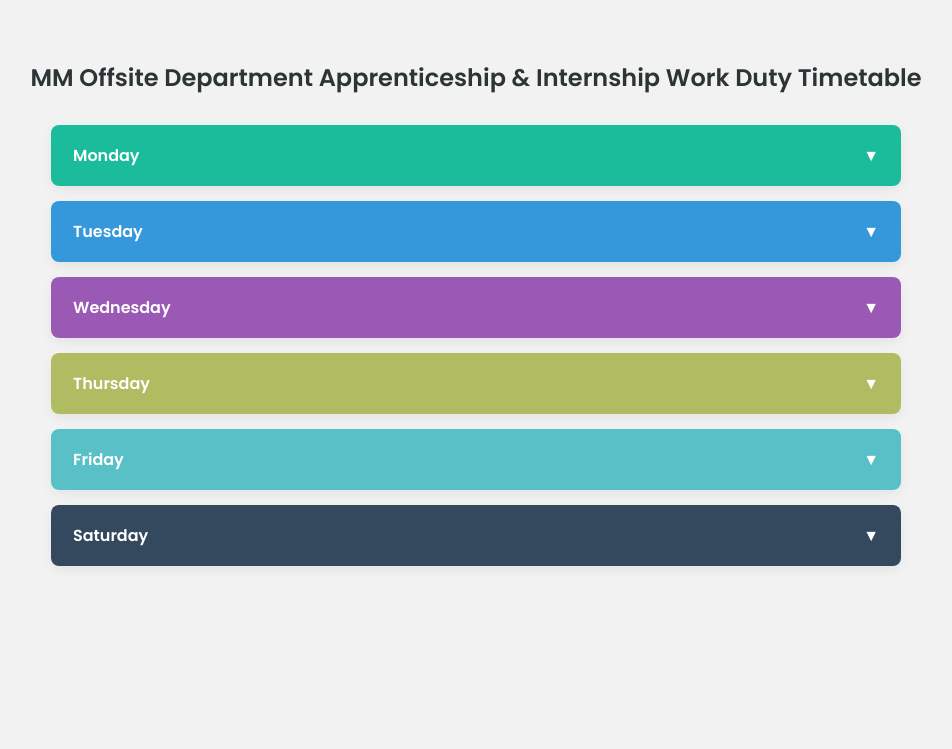
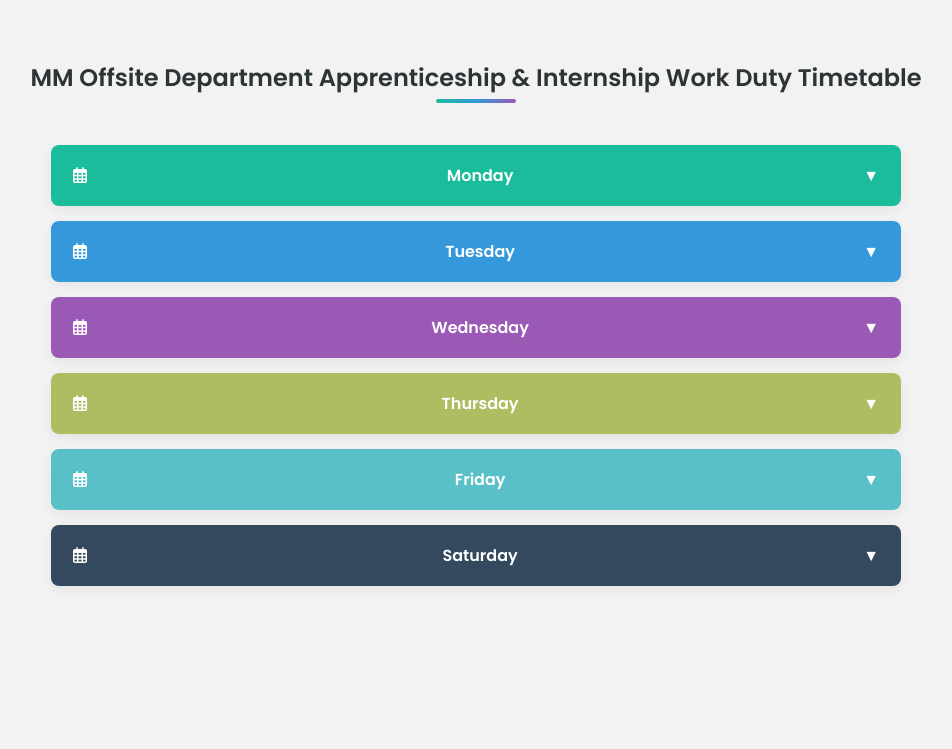
Before and after one commit to BIRKANG2002/Apprenticeship-Internship, a plain HTML site: page index.html in a window 1280 px wide. Shown: the whole page, without its empty margins (164-1116 px from the left). Drawn offline with Linux system fonts and the light colour scheme.

Commit message:
Update index.html

```diff
--- a/index.html
+++ b/index.html
@@ -5,6 +5,8 @@
   <meta name="viewport" content="width=device-width, initial-scale=1.0"/>
   <title>NTPC Timetable</title>
   <link href="https://fonts.googleapis.com/css2?family=Poppins:wght@400;600&display=swap" rel="stylesheet">
+  <link rel="stylesheet" href="https://cdnjs.cloudflare.com/ajax/libs/font-awesome/6.4.0/css/all.min.css">
+
   <style>
     body {
       font-family: 'Poppins', sans-serif;
@@ -13,12 +15,41 @@
       padding: 40px 20px;
     }
 
-    h2 {
+    .heading-wrapper {
       text-align: center;
+      margin-bottom: 30px;
+    }
+
+    .underline-heading {
+      position: relative;
+      display: inline-block;
+      font-size: 24px;
+      font-weight: 600;
       color: #2d3436;
-      font-weight: 600;
-      margin-bottom: 30px;
-      font-size: 24px;
+    }
+
+    .underline-heading::after {
+      content: '';
+      position: absolute;
+      left: 50%;
+      bottom: -8px;
+      transform: translateX(-50%);
+      width: 80px;
+      height: 4px;
+      background: linear-gradient(90deg, #1abc9c, #3498db, #9b59b6);
+      border-radius: 2px;
+      animation: slideIn 1s ease-out;
+    }
+
+    @keyframes slideIn {
+      from {
+        width: 0;
+        opacity: 0;
+      }
+      to {
+        width: 80px;
+        opacity: 1;
+      }
     }
 
     .accordion {
@@ -49,6 +80,10 @@
       transition: 0.3s;
     }
 
+    .accordion-header i {
+      margin-right: 10px;
+    }
+
     .accordion-header::after {
       content: '\25BC';
       font-size: 16px;
@@ -59,7 +94,6 @@
       transform: rotate(180deg);
     }
 
-    /* Color-coded days */
     .accordion-item.monday .accordion-header { background: #1abc9c; }
     .accordion-item.tuesday .accordion-header { background: #3498db; }
     .accordion-item.wednesday .accordion-header { background: #9b59b6; }
@@ -90,18 +124,22 @@
       font-weight: 600;
     }
 
-    .time {
+    .time,
+    .names {
       font-size: 14px;
       color: #555;
+      margin-left: 18px;
     }
 
-    .names {
-      font-size: 14px;
-      color: #333;
+    .time i,
+    .names i,
+    .shift b i {
+      margin-right: 6px;
+      color: #3498db;
     }
 
     @media (max-width: 600px) {
-      h2 { font-size: 20px; }
+      .underline-heading { font-size: 20px; }
       .accordion-header { font-size: 14px; padding: 14px 18px; }
       .accordion-body { font-size: 14px; }
     }
@@ -109,56 +147,108 @@
 </head>
 <body>
 
-  <h2>MM Offsite Department Apprenticeship & Internship Work Duty Timetable</h2>
+  <div class="heading-wrapper">
+    <h2 class="underline-heading">MM Offsite Department Apprenticeship & Internship Work Duty Timetable</h2>
+  </div>
 
   <div class="accordion">
+
     <div class="accordion-item monday">
-      <div class="accordion-header">Monday</div>
+      <div class="accordion-header"><i class="fa-regular fa-calendar-days"></i> Monday</div>
       <div class="accordion-body">
-        <div class="shift"><b>Morning Shift</b><div class="time">10:00 AM – 1:00 PM</div><div class="names">Birkang Basumatary, Rockmon Ali</div></div>
-        <div class="shift"><b>Evening Shift</b><div class="time">3:00 PM – 5:00 PM</div><div class="names">Nirjay Basumatary, Rashila Mushahary</div></div>
+        <div class="shift">
+          <b><i class="fa-solid fa-briefcase"></i> Morning Shift</b>
+          <div class="time"><i class="fa-regular fa-clock"></i> 10:00 AM – 1:00 PM</div>
+          <div class="names"><i class="fa-regular fa-user"></i> Birkang Basumatary, Rockmon Ali</div>
+        </div>
+        <div class="shift">
+          <b><i class="fa-solid fa-briefcase"></i> Evening Shift</b>
+          <div class="time"><i class="fa-regular fa-clock"></i> 3:00 PM – 5:00 PM</div>
+          <div class="names"><i class="fa-regular fa-user"></i> Nirjay Basumatary, Rashila Mushahary</div>
+        </div>
       </div>
     </div>
 
     <div class="accordion-item tuesday">
-      <div class="accordion-header">Tuesday</div>
+      <div class="accordion-header"><i class="fa-regular fa-calendar-days"></i> Tuesday</div>
       <div class="accordion-body">
-        <div class="shift"><b>Morning Shift</b><div class="time">10:00 AM – 1:00 PM</div><div class="names">Ritu Narzary, Ambrit Basumatary</div></div>
-        <div class="shift"><b>Evening Shift</b><div class="time">3:00 PM – 5:00 PM</div><div class="names">Rockmon Ali, Birkang Basumatary</div></div>
+        <div class="shift">
+          <b><i class="fa-solid fa-briefcase"></i> Morning Shift</b>
+          <div class="time"><i class="fa-regular fa-clock"></i> 10:00 AM – 1:00 PM</div>
+          <div class="names"><i class="fa-regular fa-user"></i> Ritu Narzary, Ambrit Basumatary</div>
+        </div>
+        <div class="shift">
+          <b><i class="fa-solid fa-briefcase"></i> Evening Shift</b>
+          <div class="time"><i class="fa-regular fa-clock"></i> 3:00 PM – 5:00 PM</div>
+          <div class="names"><i class="fa-regular fa-user"></i> Rockmon Ali, Birkang Basumatary</div>
+        </div>
       </div>
     </div>
 
     <div class="accordion-item wednesday">
-      <div class="accordion-header">Wednesday</div>
+      <div class="accordion-header"><i class="fa-regular fa-calendar-days"></i> Wednesday</div>
       <div class="accordion-body">
-        <div class="shift"><b>Morning Shift</b><div class="time">10:00 AM – 1:00 PM</div><div class="names">Birkang Basumatary, Nirjay Basumatary</div></div>
-        <div class="shift"><b>Evening Shift</b><div class="time">3:00 PM – 5:00 PM</div><div class="names">Ritu Narzary, Ambrit Basumatary</div></div>
+        <div class="shift">
+          <b><i class="fa-solid fa-briefcase"></i> Morning Shift</b>
+          <div class="time"><i class="fa-regular fa-clock"></i> 10:00 AM – 1:00 PM</div>
+          <div class="names"><i class="fa-regular fa-user"></i> Birkang Basumatary, Nirjay Basumatary</div>
+        </div>
+        <div class="shift">
+          <b><i class="fa-solid fa-briefcase"></i> Evening Shift</b>
+          <div class="time"><i class="fa-regular fa-clock"></i> 3:00 PM – 5:00 PM</div>
+          <div class="names"><i class="fa-regular fa-user"></i> Ritu Narzary, Ambrit Basumatary</div>
+        </div>
       </div>
     </div>
 
     <div class="accordion-item thursday">
-      <div class="accordion-header">Thursday</div>
+      <div class="accordion-header"><i class="fa-regular fa-calendar-days"></i> Thursday</div>
       <div class="accordion-body">
-        <div class="shift"><b>Morning Shift</b><div class="time">10:00 AM – 1:00 PM</div><div class="names">Rockmon Ali, Birkang Basumatary</div></div>
-        <div class="shift"><b>Evening Shift</b><div class="time">3:00 PM – 5:00 PM</div><div class="names">Rockmon Ali, Nirjay Basumatary</div></div>
+        <div class="shift">
+          <b><i class="fa-solid fa-briefcase"></i> Morning Shift</b>
+          <div class="time"><i class="fa-regular fa-clock"></i> 10:00 AM – 1:00 PM</div>
+          <div class="names"><i class="fa-regular fa-user"></i> Rockmon Ali, Birkang Basumatary</div>
+        </div>
+        <div class="shift">
+          <b><i class="fa-solid fa-briefcase"></i> Evening Shift</b>
+          <div class="time"><i class="fa-regular fa-clock"></i> 3:00 PM – 5:00 PM</div>
+          <div class="names"><i class="fa-regular fa-user"></i> Rockmon Ali, Nirjay Basumatary</div>
+        </div>
       </div>
     </div>
 
     <div class="accordion-item friday">
-      <div class="accordion-header">Friday</div>
+      <div class="accordion-header"><i class="fa-regular fa-calendar-days"></i> Friday</div>
       <div class="accordion-body">
-        <div class="shift"><b>Morning Shift</b><div class="time">10:00 AM – 1:00 PM</div><div class="names">Ritu Narzary, Rashila Mushahary</div></div>
-        <div class="shift"><b>Evening Shift</b><div class="time">3:00 PM – 5:00 PM</div><div class="names">Ritu Narzary, Ambrit Basumatary</div></div>
+        <div class="shift">
+          <b><i class="fa-solid fa-briefcase"></i> Morning Shift</b>
+          <div class="time"><i class="fa-regular fa-clock"></i> 10:00 AM – 1:00 PM</div>
+          <div class="names"><i class="fa-regular fa-user"></i> Ritu Narzary, Rashila Mushahary</div>
+        </div>
+        <div class="shift">
+          <b><i class="fa-solid fa-briefcase"></i> Evening Shift</b>
+          <div class="time"><i class="fa-regular fa-clock"></i> 3:00 PM – 5:00 PM</div>
+          <div class="names"><i class="fa-regular fa-user"></i> Ritu Narzary, Ambrit Basumatary</div>
+        </div>
       </div>
     </div>
 
     <div class="accordion-item saturday">
-      <div class="accordion-header">Saturday</div>
+      <div class="accordion-header"><i class="fa-regular fa-calendar-days"></i> Saturday</div>
       <div class="accordion-body">
-        <div class="shift"><b>Morning Shift</b><div class="time">10:00 AM – 1:00 PM</div><div class="names">Ritu Narzary, Ambrit Basumatary</div></div>
-        <div class="shift"><b>Evening Shift</b><div class="time">3:00 PM – 5:00 PM</div><div class="names">Nirjay Basumatary, Rockmon Ali</div></div>
+        <div class="shift">
+          <b><i class="fa-solid fa-briefcase"></i> Morning Shift</b>
+          <div class="time"><i class="fa-regular fa-clock"></i> 10:00 AM – 1:00 PM</div>
+          <div class="names"><i class="fa-regular fa-user"></i> Ritu Narzary, Ambrit Basumatary</div>
+        </div>
+        <div class="shift">
+          <b><i class="fa-solid fa-briefcase"></i> Evening Shift</b>
+          <div class="time"><i class="fa-regular fa-clock"></i> 3:00 PM – 5:00 PM</div>
+          <div class="names"><i class="fa-regular fa-user"></i> Nirjay Basumatary, Rockmon Ali</div>
+        </div>
       </div>
     </div>
+
   </div>
 
   <script>
```
